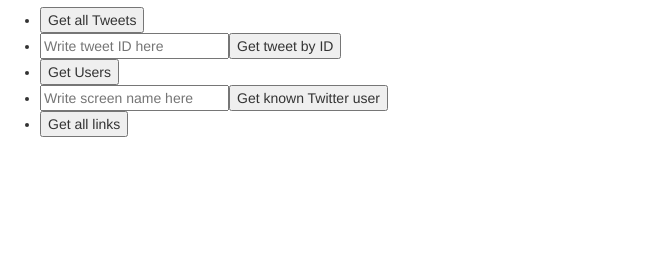
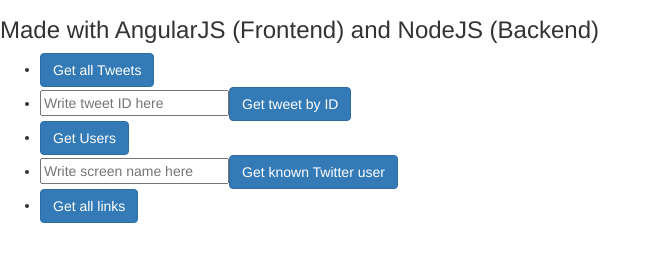
Before and after one commit to Clevercav/NodeJS-HW5, a website: page public/index.html in a window 1280 px wide. Shown: the part 63-324 px from the top of the page, without its empty margins (0-659 px from the left). Drawn offline with nearby package versions, Linux system fonts and the light colour scheme; files whose address does not match are found by name.

Commit message:
aslkdjad

```diff
--- a/public/client.js
+++ b/public/client.js
@@ -2,10 +2,10 @@
 
 app.controller('MainCtrl', function($scope, $http) {
 
-	//CREATES DYNAMIC TABLE DEPENDING ON HTTP RESULT
+	//CREATES DYNAMIC TABLE DEPENDING ON RESULT
 	function createTable(list) {
 
-		//GET ALL KEYS (USE FOR TABLE HEADERS)
+		//GET ALL KEYS (USE FOR COLUMN HEADERS)
 		var keys = [];
 
 		for (var k in list[0]){
@@ -14,8 +14,8 @@
 		    }
 		}
 
-		//SET TABLE HEADERS
-		$scope.tableheaders = keys;
+		//SET COLUMN HEADERS
+		$scope.columnheaders = keys;
 
 		//SET OUR LIST (RESPONSE) TO RESULT
 		$scope.result = list;
--- a/public/index.html
+++ b/public/index.html
@@ -13,28 +13,32 @@
 
 
 <h1>HW5</h1>
+
+<h3>Made with AngularJS (Frontend) and NodeJS (Backend)</h3>
+
 <ul>
 	<!-- GET ALL TWEETS -->
-	<li><button ng-click="getAllTweets()">Get all Tweets</button></li>
+	<li><button class="btn btn-primary" ng-click="getAllTweets()">Get all Tweets</button></li>
 
 	<!-- GET TWEET BY ID -->
-	<li><input type="text" ng-model="tweetid" placeholder="Write tweet ID here"><button ng-click="gettweetbyid()">Get tweet by ID</button></li>
+	<li><input type="text" ng-model="tweetid" placeholder="Write tweet ID here"><button class="btn btn-primary" ng-click="gettweetbyid()">Get tweet by ID</button></li>
 
 	<!-- GET ALL USERS -->
-	<li><button ng-click="getusers()">Get Users</button></li>
+	<li><button class="btn btn-primary" ng-click="getusers()">Get Users</button></li>
 
 	<!-- GET KNOWN TWITTER USER -->
-	<li><input type="text" ng-model="name" placeholder="Write screen name here"><button ng-click="getuserbyname()">Get known Twitter user</button></li>
+	<li><input type="text" ng-model="name" placeholder="Write screen name here"><button class="btn btn-primary" ng-click="getuserbyname()">Get known Twitter user</button></li>
 
 	<!-- GET ALL LINKS -->
-	<li><button ng-click="getlinks()">Get all links</button></li>
+	<li><button class="btn btn-primary" ng-click="getlinks()">Get all links</button></li>
 </ul>
 
 
+<!-- RESULT TABLE -->
 <table class="table">
 	<thead>
 		<tr>
-			<th ng-repeat="header in tableheaders">{{header}}</th>
+			<th ng-repeat="header in columnheaders">{{header}}</th>
 		</tr>
 	</thead>
 	<tbody>
```
